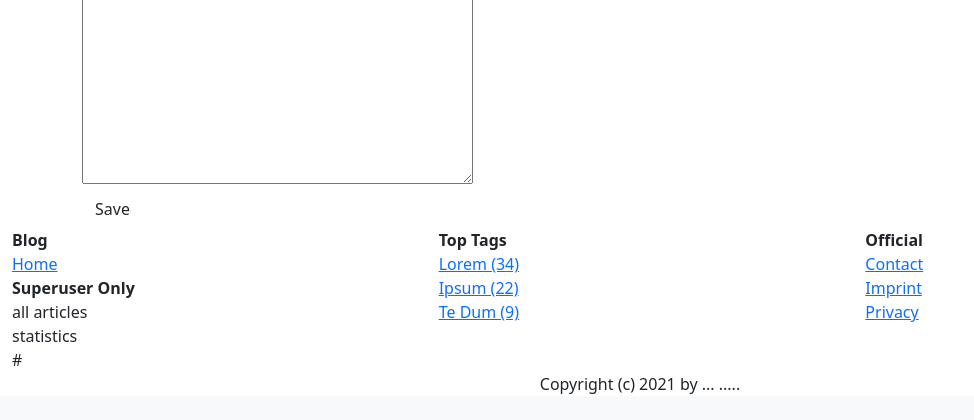
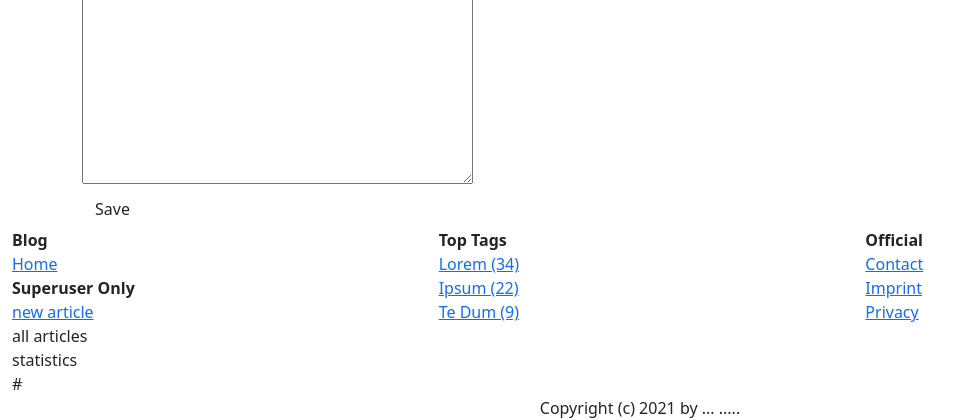
Before and after one commit to eliujulian/djangoblogdemo, a Django app: page /article/create/ in a window 1280 px wide. Shown: the part 898-1318 px from the top of the page, without its empty margins (0-974 px from the left). Before the commit the page ends 1292 px from the top, so only its background shows below. Run offline with Django 3.2, Linux system fonts and the light colour scheme; the visitor is signed in with stand-in values (Sample User, id 1); some libraries are stand-ins or nearby versions.

Commit message:
link to create new article added

```diff
--- a/templates/blog/base.html
+++ b/templates/blog/base.html
@@ -31,6 +31,9 @@
                 <div><a href="{% url 'landingpage' %}">Home</a></div>
                  {% if user.is_superuser %}
                     <div><strong>Superuser Only</strong></div>
+                     <div>
+                        <a href="{% url 'article-create' %}">new article</a>
+                     </div>
                     <div>all articles</div>
                     <div>statistics</div>
                     <div>#</div>
```
